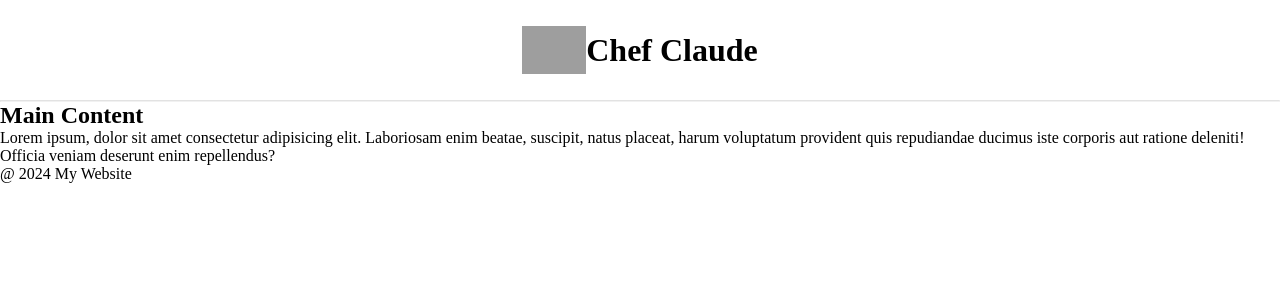
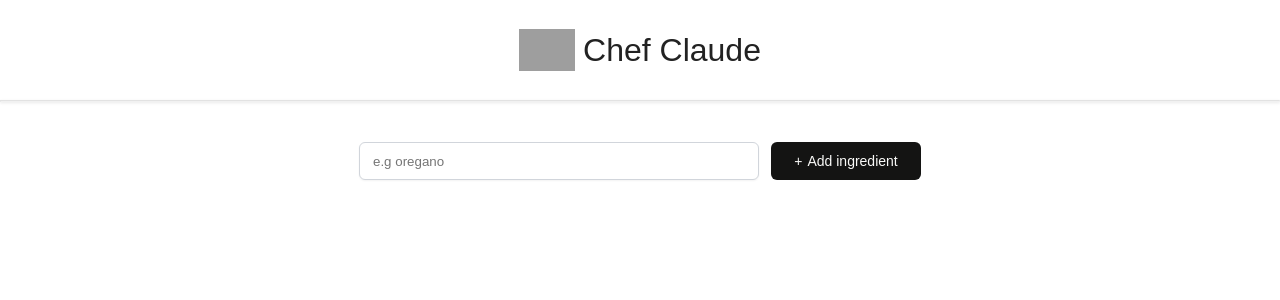
Before and after one commit to ameer1188/Chef-Claude, a React (Vite) app: page / in a window 1280 px wide. Shown: the top 300 px of the page. Built offline with nearby package versions, Linux system fonts and the light colour scheme; grey boxes are pictures that could not be loaded.

Commit message:
update header

```diff
--- a/src/App.css
+++ b/src/App.css
@@ -2,6 +2,7 @@
   box-sizing: border-box;
   margin: 0;
   padding: 0;
+  font-family: sans-serif;
 }
 header{
   width: 100%;
@@ -9,10 +10,17 @@ header{
   display: inline-flex;
   align-items: center;
   justify-content: center;
+  gap: 8px;
+}
+header > h1{
+  font-size: 2rem;
+  font-weight: 100;
+  margin: 0;
+  color: #222222;
 }
 .chef-logo{
   display: flex;
-  width: 64px;
+  width: 56px;
   float: left;
   align-items: center;
   justify-content: center;
@@ -20,4 +28,38 @@ header{
 hr{
   width: 100%;
   border-color: #3333331c;
+  box-shadow: 0 1px 3px 0px rgba(0, 0, 0, 0.10);
 }
+main{
+  padding: 40px  30px 10px;
+}
+.add-incredient-form{
+  display: flex;
+  justify-content: center;
+  gap: 12px;
+  height: 38px;
+
+}
+.add-incredient-form > input{
+  border-radius: 6px;
+  border: 1px solid #D1D5DB;
+  padding: 9px 13px;
+  box-shadow: 0px 1px 2px 0px rgba(0, 0, 0, 0.05);
+  flex-grow: 1;
+  min-width: 150px;
+  max-width: 400px;
+}
+.add-incredient-form >button{
+  font-family: sans-serif;
+  border-radius: 6px;
+  border: none;
+  background-color: #141413;
+  color: #FAFAF8;
+  width: 150px;
+  font-size: 0.875rem;
+  font-weight: 500;
+}
+.add-incredient-form >button::before{
+  content: "+";
+  margin-right: 5px;
+}
--- a/src/App.jsx
+++ b/src/App.jsx
@@ -1,7 +1,7 @@
 
 import './App.css'
 import Header from './components/Header'
-import MainContent from './components/MainContent'
+import Main from './components/Main'
 import Footer from './components/Footer'
 import Data from './data'
 
@@ -17,7 +17,7 @@ const App = () => {
     <div>
       {headerElement}
       <hr />
-      <MainContent />
+      <Main />
       <Footer />
     </div>
   )
--- a/src/components/Footer.jsx
+++ b/src/components/Footer.jsx
@@ -1,7 +1,6 @@
 const Footer = () => {
     return(
         <footer>
-            <p>@ 2024 My Website</p>
         </footer>
     )
 }
--- /dev/null
+++ b/src/components/Main.jsx
@@ -0,0 +1,18 @@
+const Main = () => {
+    function handleClick(){
+        console.log("i was clicked")
+    }
+    return(
+        <main>
+           <form className="add-incredient-form" action="">
+            <input
+                type="text"
+                placeholder="e.g oregano"
+                aria-label="add incredient"
+            />
+            <button onClick={handleClick}>Add ingredient</button>
+           </form>
+        </main>
+    )
+}
+export default Main;
--- a/src/components/MainContent.jsx
+++ /dev/null
@@ -1,10 +0,0 @@
-const MainContent = () => {
-    return(
-        <main>
-            <h2>Main Content</h2>
-            <p>Lorem ipsum, dolor sit amet consectetur adipisicing elit. Laboriosam enim beatae, suscipit, natus placeat,
-                harum voluptatum provident quis repudiandae ducimus iste corporis aut ratione deleniti! Officia veniam deserunt enim repellendus?</p>
-        </main>
-    )
-}
-export default MainContent;
--- a/src/data.jsx
+++ b/src/data.jsx
@@ -5,5 +5,5 @@ export default[
                 src:"https://img.freepik.com/premium-vector/chef-logo-design-vector-template-restaurant-logo-silhouette-chef-vector-cooking-logo_625890-149.jpg?w=1380",
                 alt:"Chef logo"
         }
-    }
+    },
 ]
```
